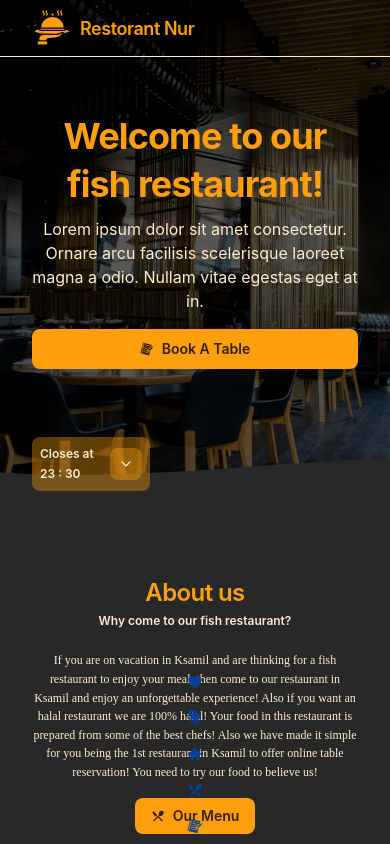
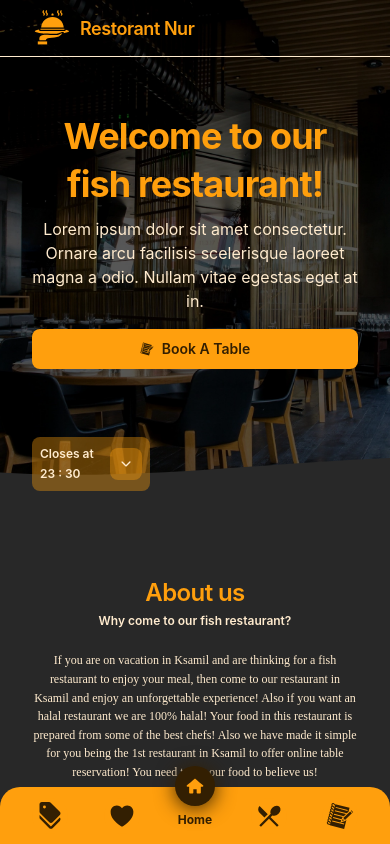
Before and after one commit to Flori1234657/Restorant-Nur, a React (Vite) app in the folder frontend/: page / in a window 390 px wide. Shown: the top 844 px of the page. Built offline with nearby package versions, Linux system fonts and the light colour scheme; a web font is replaced by a local one.

Commit message:
Elhamdulilah finished phone navigation

```diff
--- a/frontend/src/components/pages/home/layouts/heroSection/openHours/HoursClosedModal.tsx
+++ b/frontend/src/components/pages/home/layouts/heroSection/openHours/HoursClosedModal.tsx
@@ -26,6 +26,7 @@ const HoursClosedModal = () => {
         </Typography>
       </CardContent>
       <IconButton
+        aria-label="Open operating hours modal"
         sx={(theme) => ({
           height: "2rem",
           bgcolor: "rgba(255, 159, 13, 0.37)",
--- a/frontend/src/components/same/cards/cardComponents/FoodCardPh.tsx
+++ b/frontend/src/components/same/cards/cardComponents/FoodCardPh.tsx
@@ -22,6 +22,7 @@ const FoodCardPh = () => {
           <img src={PlaceholderImg} alt="Food Image" />
         </AspectRatio>
         <IconButton
+          aria-label="Add to wishlist"
           variant="solid"
           color="primary"
           size="sm"
--- a/frontend/src/components/same/footer/sections/Copyright.tsx
+++ b/frontend/src/components/same/footer/sections/Copyright.tsx
@@ -6,11 +6,11 @@ const Copyright = () => {
       sx={(theme) => ({
         bgcolor: theme.palette.secondary.black1,
         borderTop: `1px solid ${theme.palette.secondary.black3}`,
+        pb: "4.813rem",
       })}
       alignItems="center"
     >
       <Typography
-        level="h4"
         fontSize="0.75rem"
         lineHeight="166%"
         sx={(theme) => ({
--- a/frontend/src/components/same/navbar/components/PhoneNav.tsx
+++ b/frontend/src/components/same/navbar/components/PhoneNav.tsx
@@ -1,31 +1,31 @@
-import { IconButton, Stack } from "@mui/joy";
-import { TiHome as IconHome } from "react-icons/ti";
-import {
-  MdDiscount as IconPromo,
-  MdRestaurantMenu as IconMenu,
-} from "react-icons/md";
-import { IoHeart as IconWish } from "react-icons/io5";
-import { GiNotebook as IconBook } from "react-icons/gi";
+import { Stack } from "@mui/joy";
+import ItemMap from "./phoneItems/ItemMap";
 
 const PhoneNav = () => {
   return (
-    <nav style={{ width: "100%", position: "fixed", bottom: 0, zIndex: "100" }}>
-      <Stack>
-        <IconButton href="/wishlist" aria-label="Wishlist page link">
-          <IconWish />
-        </IconButton>
-        <IconButton href="/promos" aria-label="Promos page link">
-          <IconPromo />
-        </IconButton>
-        <IconButton href="/" aria-label="Home page link">
-          <IconHome />
-        </IconButton>
-        <IconButton href="/menu" aria-label="Menu page link">
-          <IconMenu />
-        </IconButton>
-        <IconButton href="/reservation" aria-label="Reservation page link">
-          <IconBook />
-        </IconButton>
+    <nav
+      style={{
+        width: "100%",
+        position: "fixed",
+        bottom: 0,
+        zIndex: "10000",
+      }}
+    >
+      <Stack
+        sx={(theme) => ({
+          bgcolor: theme.palette.primary[500],
+          borderTopRightRadius: "1.25rem",
+          borderTopLeftRadius: "1.25rem",
+          position: "relative",
+          maxHeight: "3.5625rem",
+          overflow: "visible",
+          alignItems: "center",
+        })}
+        px="2rem"
+        justifyContent="space-between"
+        direction="row"
+      >
+        <ItemMap />
       </Stack>
     </nav>
   );
--- /dev/null
+++ b/frontend/src/components/same/navbar/components/phoneItems/Item.tsx
@@ -0,0 +1,56 @@
+import { IconButton, Stack, Typography } from "@mui/joy";
+import React from "react";
+import { navIt, navItActive } from "../../sxObj/phNavSx";
+import { NavActiveItems } from "../../../../../hooks/useToggleActiveNav";
+import { useNavigate } from "react-router-dom";
+
+export type NavItProps = {
+  icon: React.ReactNode;
+  txt: "Promos" | "Wishlist" | "Home" | "Menu" | "Book";
+  path: string;
+  activeMap: NavActiveItems;
+  changeActive: (
+    name: "Promos" | "Wishlist" | "Home" | "Menu" | "Book"
+  ) => void;
+};
+
+const Item = (props: NavItProps) => {
+  const nav = useNavigate();
+
+  return (
+    <Stack
+      gap="0.25rem"
+      alignItems="center"
+      sx={{ mb: props.activeMap[props.txt] ? "2.25rem" : "" }}
+    >
+      <IconButton
+        aria-label="Home page link"
+        color="primary"
+        variant="solid"
+        sx={(theme) =>
+          props.activeMap[props.txt] ? navItActive(theme) : navIt(theme)
+        }
+        onClick={() => {
+          props.changeActive(props.txt);
+          nav(props.path);
+        }}
+      >
+        {props.icon}
+      </IconButton>
+      {props.activeMap[props.txt] ? (
+        <Typography
+          sx={(theme) => ({ color: theme.palette.primary[900] })}
+          fontSize="0.75rem"
+          fontWeight={700}
+          lineHeight="166%"
+        >
+          {props.txt}
+        </Typography>
+      ) : (
+        ""
+      )}
+    </Stack>
+  );
+};
+
+export default Item;
--- /dev/null
+++ b/frontend/src/components/same/navbar/components/phoneItems/ItemMap.tsx
@@ -0,0 +1,56 @@
+import Item from "./Item";
+import { TiHome as IconHome } from "react-icons/ti";
+import {
+  MdDiscount as IconPromo,
+  MdRestaurantMenu as IconMenu,
+} from "react-icons/md";
+import { IoHeart as IconWish } from "react-icons/io5";
+import { GiNotebook as IconBook } from "react-icons/gi";
+import { NavItProps } from "./Item";
+import useToggleActiveNav from "../../../../../hooks/useToggleActiveNav";
+
+const ItemMap = () => {
+  const { activeMap, changeActive } = useToggleActiveNav();
+
+  const mapObj: NavItProps[] = [
+    {
+      icon: <IconPromo />,
+      txt: "Promos",
+      path: "/promos",
+      activeMap,
+      changeActive,
+    },
+    {
+      icon: <IconWish />,
+      txt: "Wishlist",
+      path: "/wishlist",
+      activeMap,
+      changeActive,
+    },
+    {
+      icon: <IconHome />,
+      txt: "Home",
+      path: "/",
+      activeMap,
+      changeActive,
+    },
+    {
+      icon: <IconMenu />,
+      txt: "Menu",
+      path: "/menu",
+      activeMap,
+      changeActive,
+    },
+    {
+      icon: <IconBook />,
+      txt: "Book",
+      path: "/reservation",
+      activeMap,
+      changeActive,
+    },
+  ];
+
+  return mapObj.map((el) => <Item key={el.txt} {...el} />);
+};
+
+export default ItemMap;
--- /dev/null
+++ b/frontend/src/components/same/navbar/sxObj/phNavSx.ts
@@ -0,0 +1,33 @@
+/**
+ * Object for writing sx
+ * objects for components
+ * that share the same style
+ */
+
+import { Theme } from "@mui/joy";
+
+export const navIt = (theme: Theme) => {
+  return {
+    fontSize: "1.75rem",
+    borderRadius: "50%",
+    ":hover": {
+      background: theme.palette.primary[900],
+      color: theme.palette.primary[500],
+      width: "2.5rem",
+      height: "2.5rem",
+      fontSize: "1.25rem",
+      boxShadow: theme.shadow.navItMobile,
+    },
+  };
+};
+export const navItActive = (theme: Theme) => {
+  return {
+    borderRadius: "50%",
+    background: theme.palette.primary[900],
+    color: theme.palette.primary[500],
+    width: "2.5rem",
+    height: "2.5rem",
+    fontSize: "1.25rem",
+    boxShadow: theme.shadow.navItMobile,
+  };
+};
--- a/frontend/src/customTheme.tsx
+++ b/frontend/src/customTheme.tsx
@@ -82,6 +82,7 @@ const theme = extendTheme({
   },
   shadow: {
     xs: "0px 0px 24px -45px #FF9F0D, 0px 2px 20px 0px #FF9F0D",
+    navItMobile: "0px 0px 24px -45px #331F02, 0px 2px 20px 0px #331F02",
   },
   components: {
     JoyButton: {
@@ -93,9 +94,7 @@ const theme = extendTheme({
     },
     JoyIconButton: {
       styleOverrides: {
-        root: {
-          borderRadius: "8px",
-        },
+        root: { borderRadius: "8px" },
       },
     },
     JoyInput: {
--- /dev/null
+++ b/frontend/src/hooks/useToggleActiveNav.tsx
@@ -0,0 +1,38 @@
+import { useState } from "react";
+
+export type NavActiveItems = {
+  Promos: boolean;
+  Wishlist: boolean;
+  Home: boolean;
+  Menu: boolean;
+  Book: boolean;
+};
+
+const useToggleActiveNav = () => {
+  const defaultObj = {
+    Promos: false,
+    Wishlist: false,
+    Home: false,
+    Menu: false,
+    Book: false,
+  };
+
+  const [activeMap, setActiveMap] = useState<NavActiveItems>({
+    Promos: false,
+    Wishlist: false,
+    Home: true,
+    Menu: false,
+    Book: false,
+  });
+
+  const changeActive = (
+    name: "Promos" | "Wishlist" | "Home" | "Menu" | "Book"
+  ) => {
+    const newObj = structuredClone(defaultObj);
+    setActiveMap({ ...newObj, [name]: true });
+  };
+
+  return { activeMap, changeActive };
+};
+
+export default useToggleActiveNav;
--- a/frontend/src/vite-env.d.ts
+++ b/frontend/src/vite-env.d.ts
@@ -22,4 +22,8 @@ declare module "@mui/joy/styles" {
       gray5: string;
     };
   }
+
+  interface Shadow {
+    navItMobile: string;
+  }
 }
```
